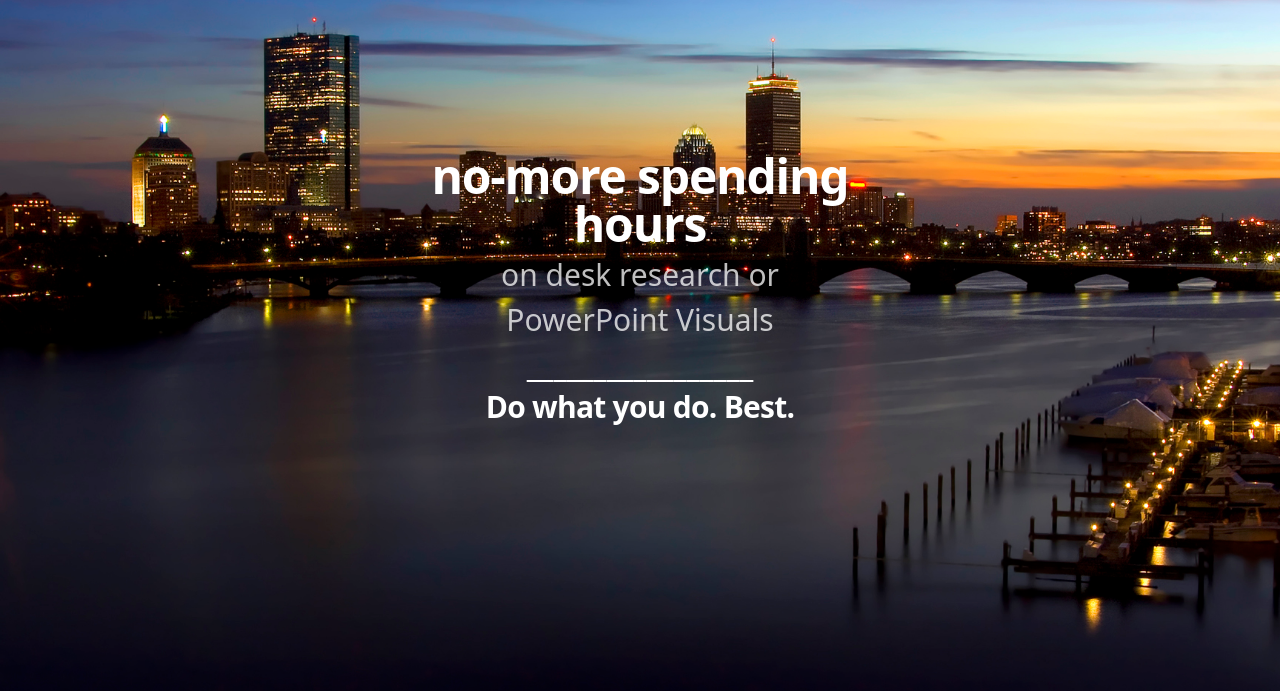
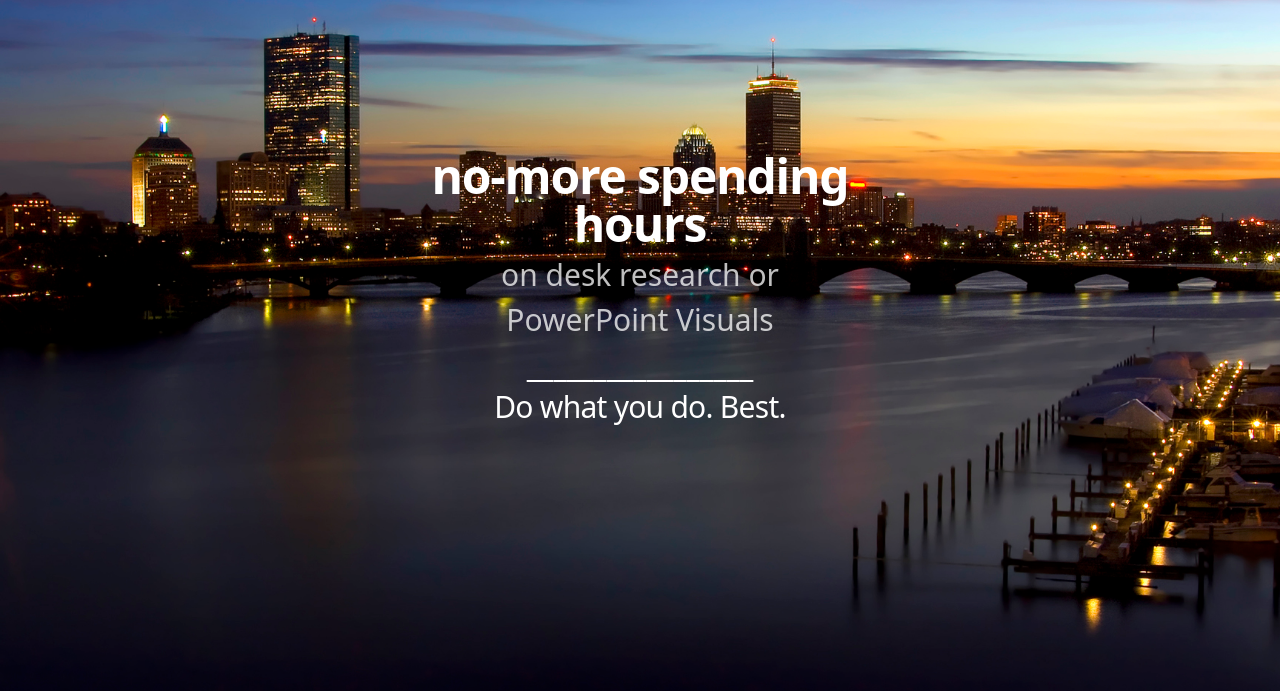
Before and after one commit to Anuradha2018/nomorehours, a website: page tailwind/index.html in a window 1280 px wide. Shown: the part 109-800 px from the top of the page. Drawn offline with nearby package versions, Linux system fonts and the light colour scheme.

Commit message:
34th commit

```diff
--- a/tailwind/index.html
+++ b/tailwind/index.html
@@ -40,7 +40,7 @@
                         <h2 class="text-xl sm:text-3xl text-white opacity-75 font-normal leading-tight mb-2">on desk research or</h2>
                         <h2 class="text-xl sm:text-3xl text-white opacity-75 font-normal leading-tight mb-2">PowerPoint Visuals</h2>
                         <h2 class="text-xl sm:text-3xl text-white font-normal leading-tight mb-2">_________________</h2>
-                        <h1 class="text-md sm:text-3xl text-white font-semibold leading-none tracking-tight mb-2">Do what you do. Best.</h1>
+                        <h1 class="text-md sm:text-3xl text-white font-medium leading-none tracking-tight mb-2">Do what you do. Best.</h1>
 
 
 
```
